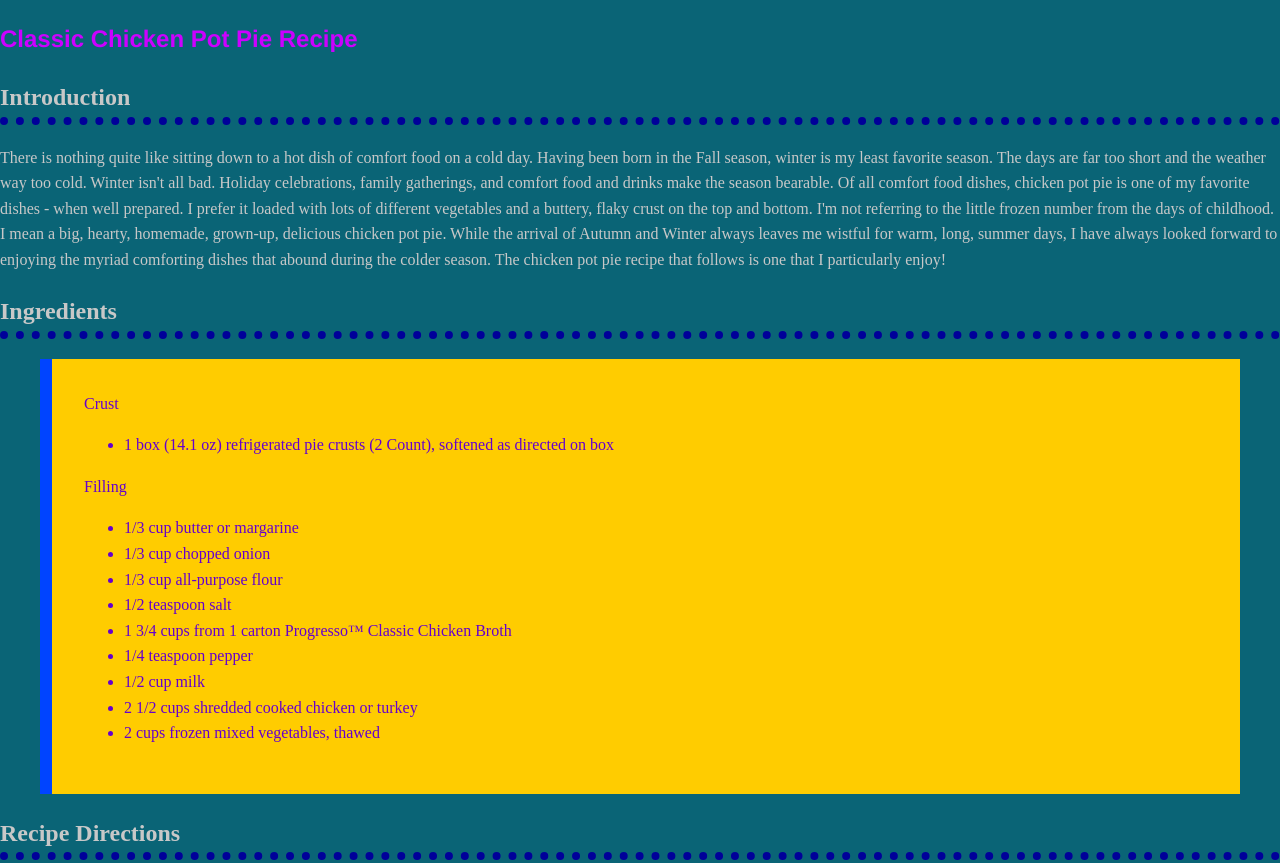
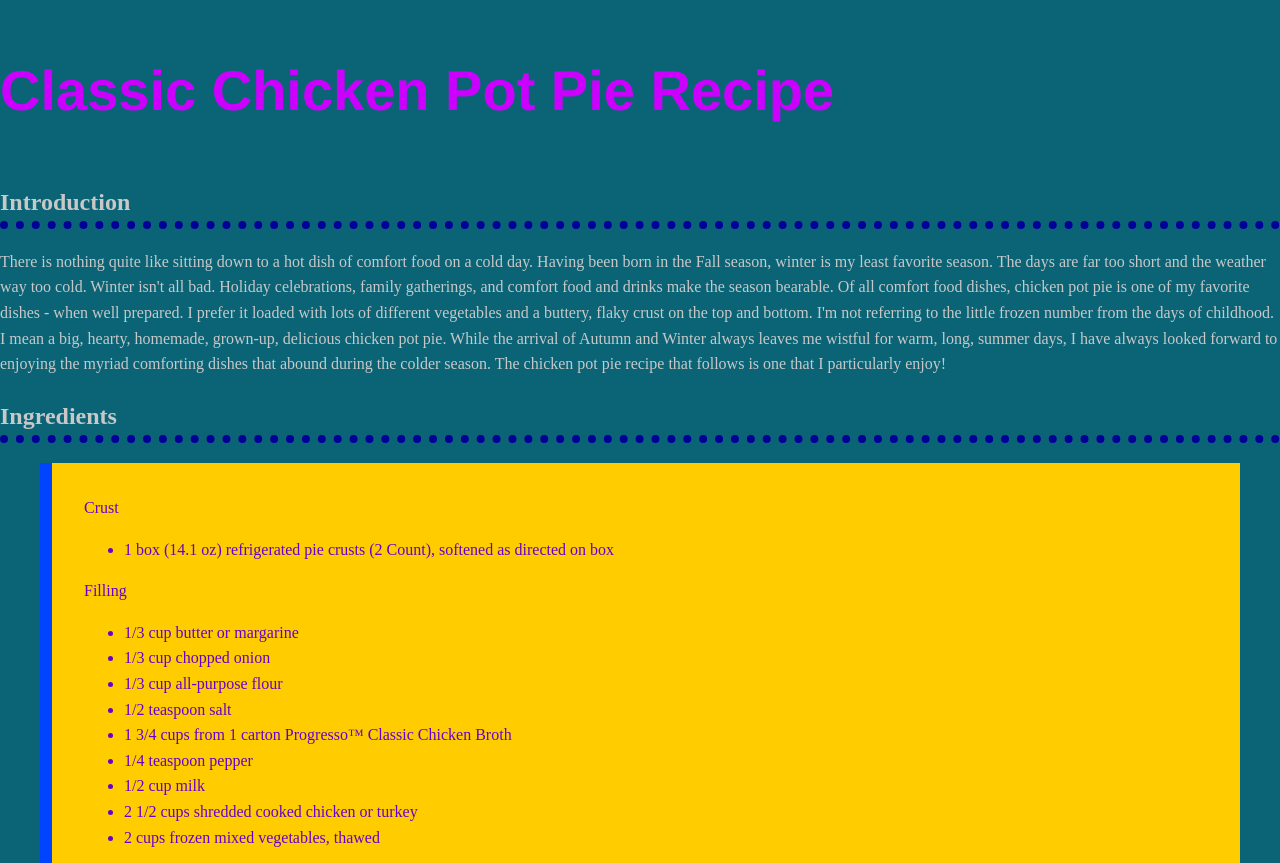
Before and after one commit to cakhennings/CrystalK_Hennings-web_design_HTMLCSS_Fall2026, a plain HTML site: page week5/index.html in a window 1280 px wide. Shown: the top 863 px of the page. Drawn offline with Linux system fonts and the light colour scheme.

Commit message:
Commiting final version of week5 assignment.

```diff
--- a/week5/index.html
+++ b/week5/index.html
@@ -13,10 +13,9 @@
 
 <section>
 
-<h1 style = "color: #CC00FF; font-family: Helvetica; clamp(3rem, 5vw, 3.5rem);"> Classic Chicken Pot Pie Recipe</h1>
+<h1 style = "color: #CC00FF; font-family: Helvetica; font-size:clamp(3rem, 5vw, 3.5rem);"> Classic Chicken Pot Pie Recipe</h1>
 
 <p>
-
 <h2 style = "border-bottom: 8px dotted #009;" >Introduction</h2>
 
 There is nothing quite like sitting down to a hot dish of comfort food on a cold day.  Having been born in the Fall season, winter is my least favorite season. The days are far too
@@ -55,7 +54,6 @@ chicken pot pie recipe that follows is one that I particularly enjoy!
 
 </blockquote>
 
-
 <h2 style = "border-bottom: 8px dotted #009;">Recipe Directions</h2>
 
 <blockquote style = "background-color: #FFCC00; padding: 2em; border-left: 12.5px solid #04f; color: #6600CC;">
@@ -63,7 +61,6 @@ chicken pot pie recipe that follows is one that I particularly enjoy!
 <p>
 
 <ol>
-
 
 <li>Bring crusts to room temperature by removing outer package and placing on your counter for 15 minutes. Heat oven to 425°F. </li>
 <li>Place 1 pie crust in ungreased 9-inch glass pie plate. Press crust firmly against side and bottom, allowing any extra crust to hang over the edge. </li>
```
